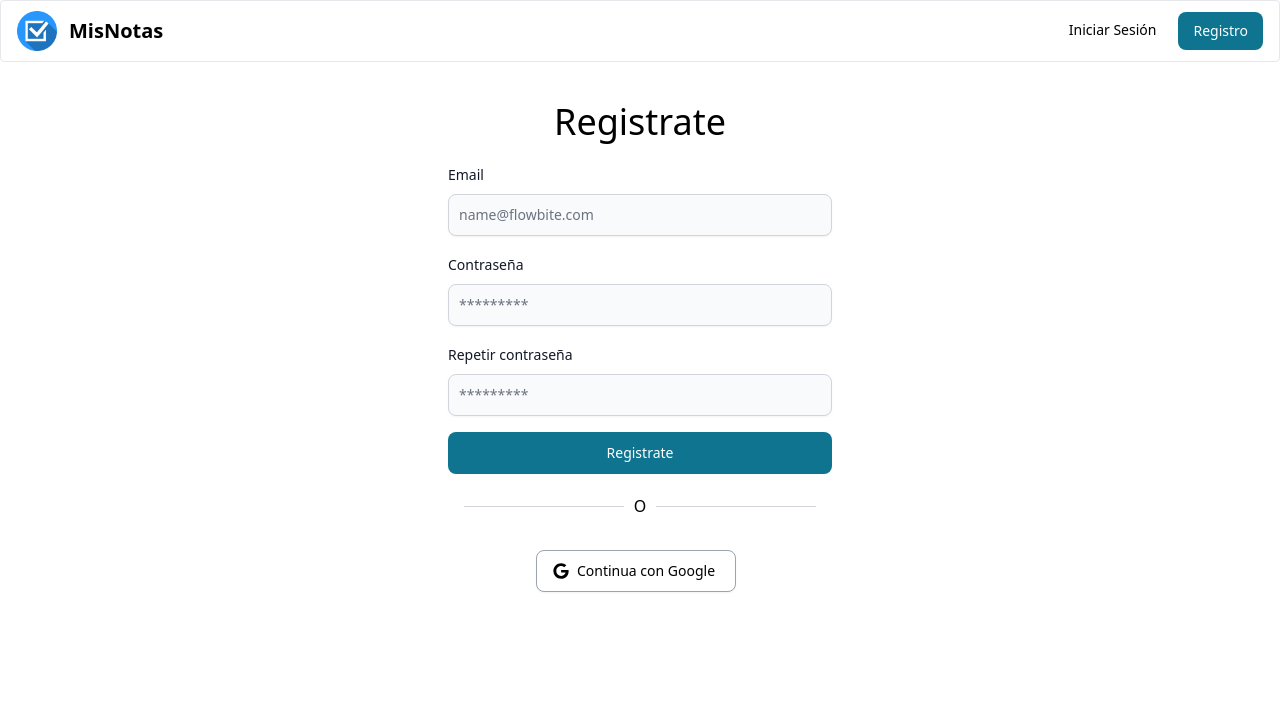
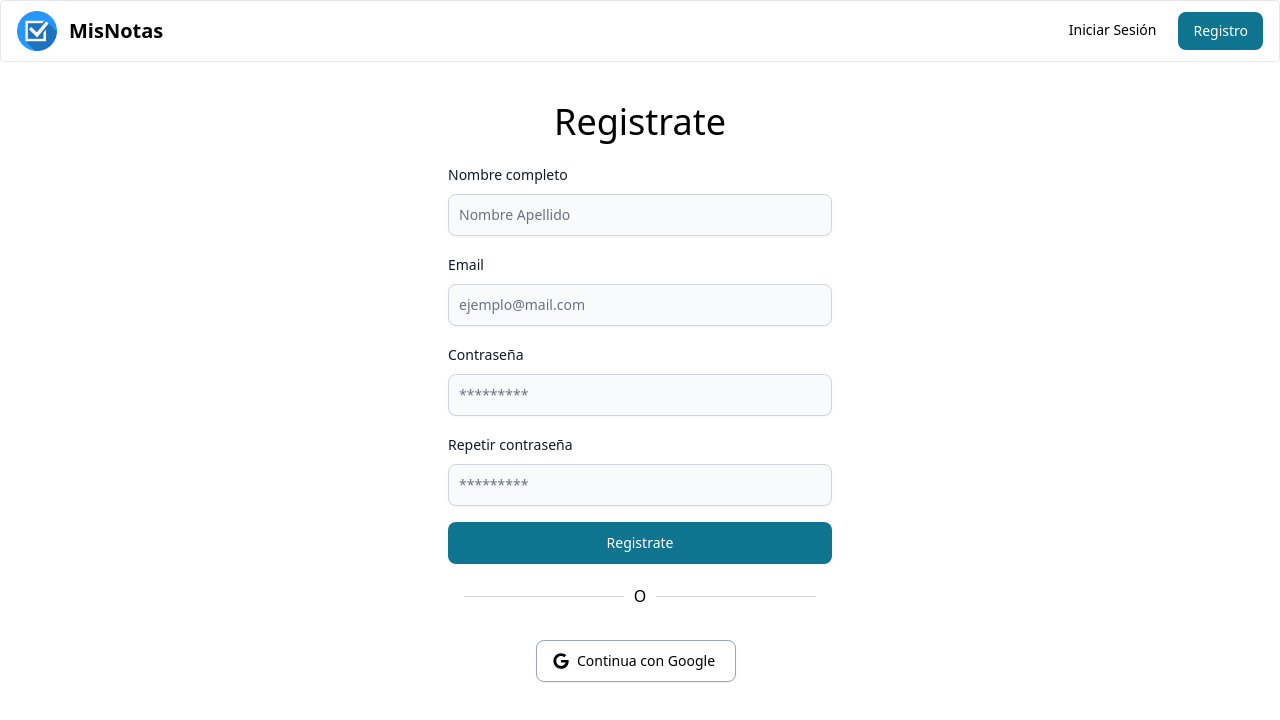
Before and after one commit to NicoCartellone/MisNotasV2, a React (Vite) app: page /register in a window 1280 px wide. Shown: the top 720 px of the page. Built offline with nearby package versions, Linux system fonts and the light colour scheme; no server answers.

Commit message:
feat: validation inputs formik and yup feat: loadingBtns and errors inputs hints

```diff
--- a/src/pages/Register.jsx
+++ b/src/pages/Register.jsx
@@ -1,23 +1,104 @@
+import { useContext, useEffect } from 'react'
+import { UserContext } from '../context/UserProvider'
+import { useNavigate } from 'react-router-dom'
+
 import { Button, Label, TextInput } from 'flowbite-react'
 import GoogleBtn from '../components/Login/GoogleBtn'
+
+import { Formik, Form } from 'formik'
+import * as Yup from 'yup'
+
+const registerScheme = Yup.object().shape({
+  name: Yup.string()
+    .trim('No debe contener espacion en blanco')
+    .max(20, 'Maximo 20 caracteres')
+    .min(4, 'Minimo 4 caracteres')
+    .required('Campo obligatorio'),
+  email: Yup.string()
+    .email('Formato de email no valido')
+    .trim('No debe contener espacion en blanco')
+    .required('Campo obligatorio'),
+  password: Yup.string()
+    .trim('No debe contener espacion en blanco')
+    .min(4, 'Minimo 8 caracteres')
+    .max(20, 'Maximo 20 caracteres')
+    .required('Campo obligatorio'),
+  repassword: Yup.string()
+    .trim('No debe contener espacion en blanco')
+    .required('Campo obligatorio')
+    .oneOf([Yup.ref('password'), null], 'Las contraseñas deben coincidir')
+})
 const Register = () => {
+  const { registerUser, user, loading } = useContext(UserContext)
+  const navigate = useNavigate()
+
+  useEffect(() => {
+    if (user) {
+      navigate('/dashboard')
+    }
+  }, [user])
+
+  const handleSubmit = ({ email, password, name }) => {
+    registerUser(email, password, name)
+  }
   return (
     <div>
       <h1 className='my-5 text-4xl text-center capitalize'>Registrate</h1>
-      <form className='flex flex-col max-w-md gap-4'>
+      <Formik
+        initialValues={{ name: '', email: '', password: '', repassword: '' }}
+        validationSchema={registerScheme}
+        onSubmit={handleSubmit}
+      >
+        {({
+          handleChange,
+          handleBlur,
+          handleSubmit,
+          values,
+          errors
+        }) => (
+          <Form className='flex flex-col max-w-md gap-4 px-6 md:px-0'>
             <div>
               <div className='block mb-2'>
                 <Label
-              htmlFor='email2'
-              value='Email'
+                  htmlFor='nombre'
+                  value='Nombre completo'
+                  color={errors.name && 'failure'}
                 />
               </div>
               <TextInput
-            id='email2'
-            placeholder='name@flowbite.com'
+                id='nombre'
+                placeholder='Nombre Apellido'
+                required
+                shadow
+                type='text'
+                name='name'
+                onChange={handleChange('name')}
+                onBlur={handleBlur('name')}
+                value={values.name}
+                color={errors.name && 'failure'}
+                helperText={errors.name ? <span className='text-red-600'>{errors.name}</span> : null}
+              />
+            </div>
+            <div>
+              <div className='block mb-2'>
+                <Label
+                  htmlFor='email'
+                  value='Email'
+                  color={errors.email && 'failure'}
+                />
+              </div>
+              <TextInput
+                id='email'
+                placeholder='ejemplo@mail.com'
                 required
                 shadow
                 type='email'
+                name='email'
+                onChange={handleChange('email')}
+                onBlur={handleBlur('email')}
+                value={values.email}
+                color={errors.email && 'failure'}
+                helperText={errors.email ? <span className='text-red-600'>{errors.email}</span> : null}
               />
             </div>
             <div>
@@ -25,6 +106,7 @@ const Register = () => {
                 <Label
                   htmlFor='password2'
                   value='Contraseña'
+                  color={errors.password && 'failure'}
                 />
               </div>
               <TextInput
@@ -33,6 +115,12 @@ const Register = () => {
                 shadow
                 type='password'
                 placeholder='*********'
+                name='password'
+                onChange={handleChange('password')}
+                onBlur={handleBlur('password')}
+                value={values.password}
+                color={errors.password && 'failure'}
+                helperText={errors.password ? <span className='text-red-600'>{errors.password}</span> : null}
               />
             </div>
             <div>
@@ -40,6 +128,7 @@ const Register = () => {
                 <Label
                   htmlFor='repeat-password'
                   value='Repetir contraseña'
+                  color={errors.repassword && 'failure'}
                 />
               </div>
               <TextInput
@@ -48,12 +137,25 @@ const Register = () => {
                 shadow
                 type='password'
                 placeholder='*********'
+                name='repassword'
+                onChange={handleChange('repassword')}
+                onBlur={handleBlur('repassword')}
+                value={values.repassword}
+                color={errors.repassword && 'failure'}
+                helperText={errors.repassword ? <span className='text-red-600'>{errors.repassword}</span> : null}
               />
             </div>
-        <Button type='submit'>
+            <Button
+              type='submit'
+              onClick={handleSubmit}
+              isProcessing={loading && true}
+              disabled={loading && true}
+            >
               Registrate
             </Button>
-      </form>
+          </Form>
+        )}
+      </Formik>
       <div className='flex justify-center w-full mt-8 mb-8 align-center'>
         <div className='flex w-5/12 h-px bg-gray-300' />
         <p className='flex items-center justify-center w-1/12 -mt-3'>O</p>
```
Lines whose indentation alone changed are shown as unchanged.
